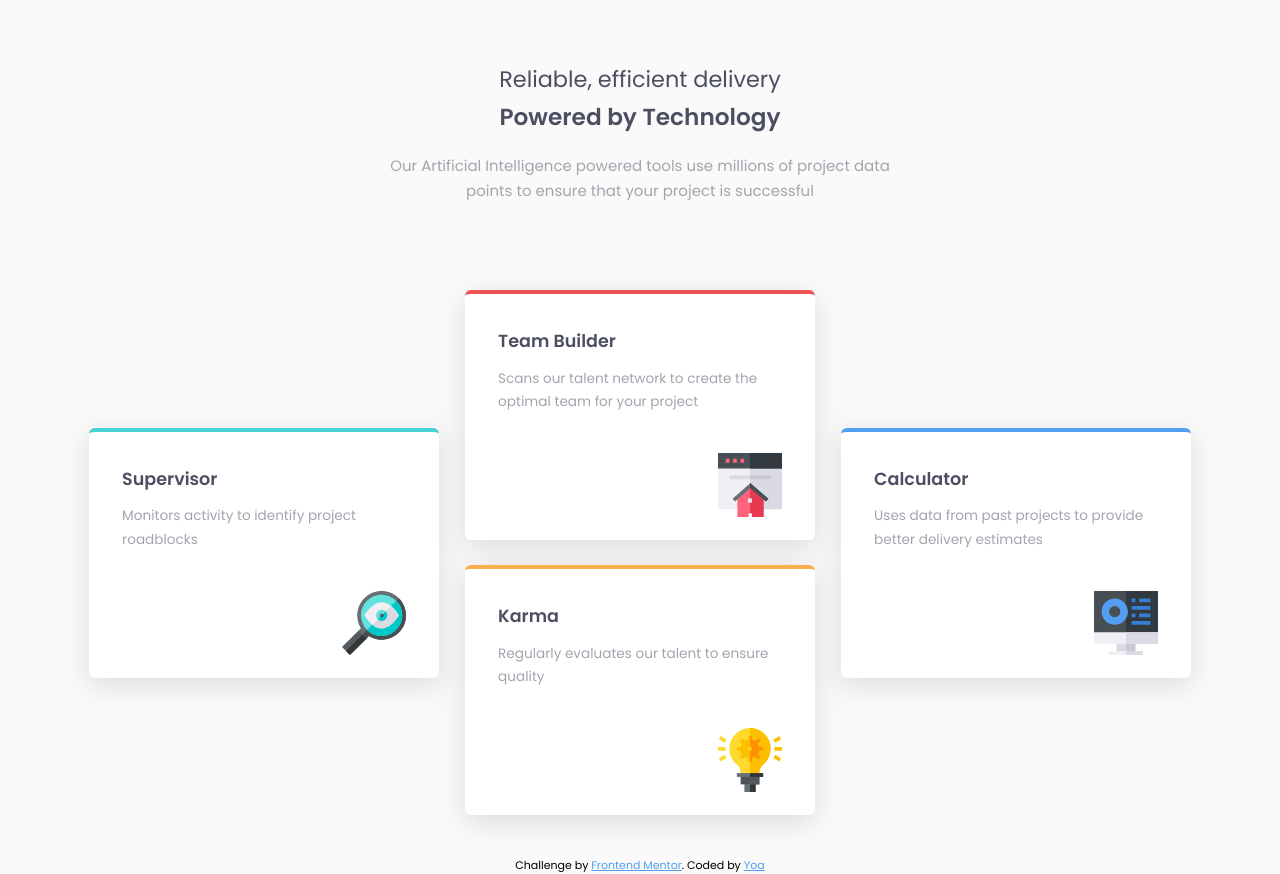
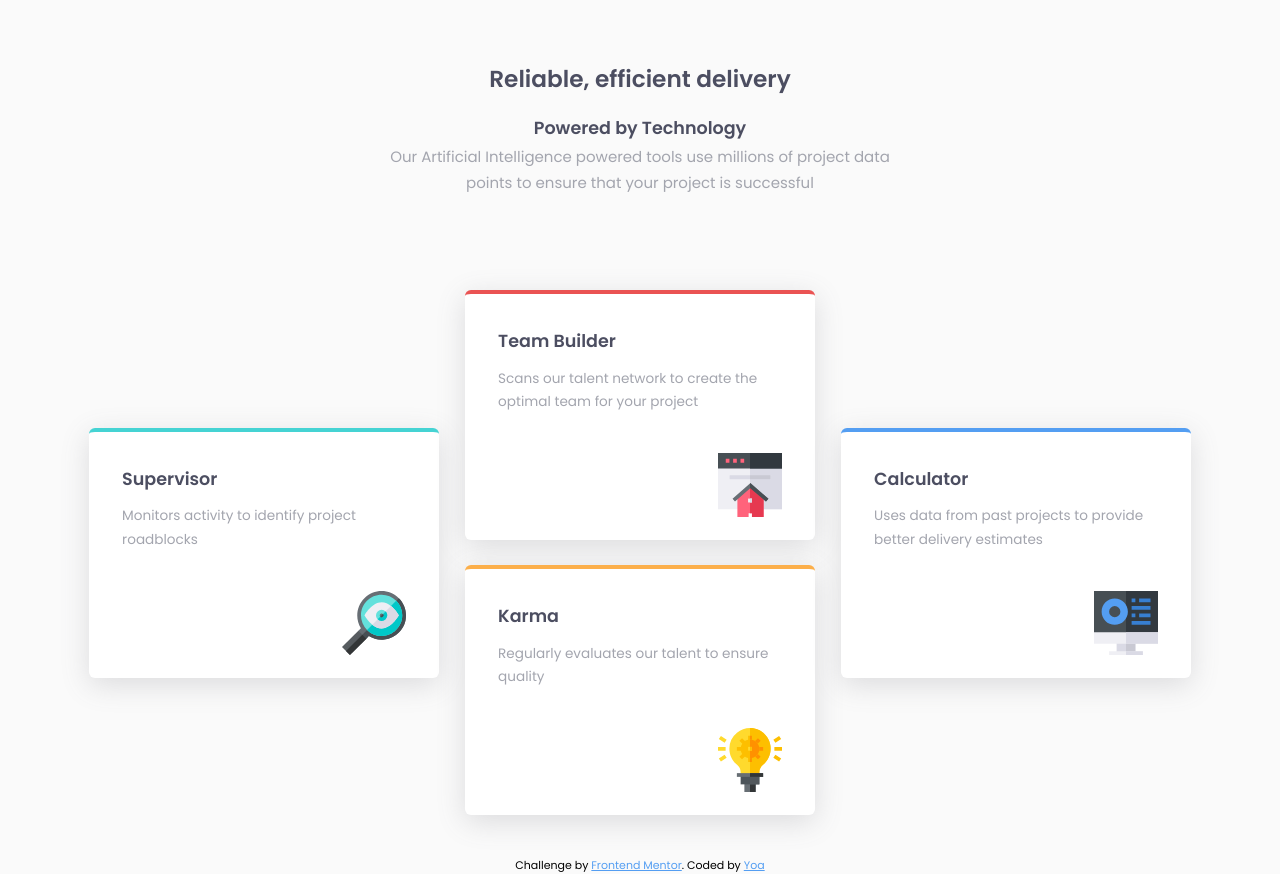
Before and after one commit to YOArus/Challenges, a plain HTML site: page four-card-features/index.html in a window 1280 px wide. Drawn offline with Linux system fonts and the light colour scheme.

Commit message:
Update index.html

```diff
--- a/four-card-features/index.html
+++ b/four-card-features/index.html
@@ -10,8 +10,8 @@
 <body>
   <main class="main-container">
     <header class="header-page">
-      <h1>Reliable, efficient delivery</h1>
-      <h2>Powered by Technology</h2>
+      <h2>Reliable, efficient delivery</h2>
+      <h3>Powered by Technology</h3>
       <p>
         Our Artificial Intelligence powered tools use millions of project data points
         to ensure that your project is successful
```
